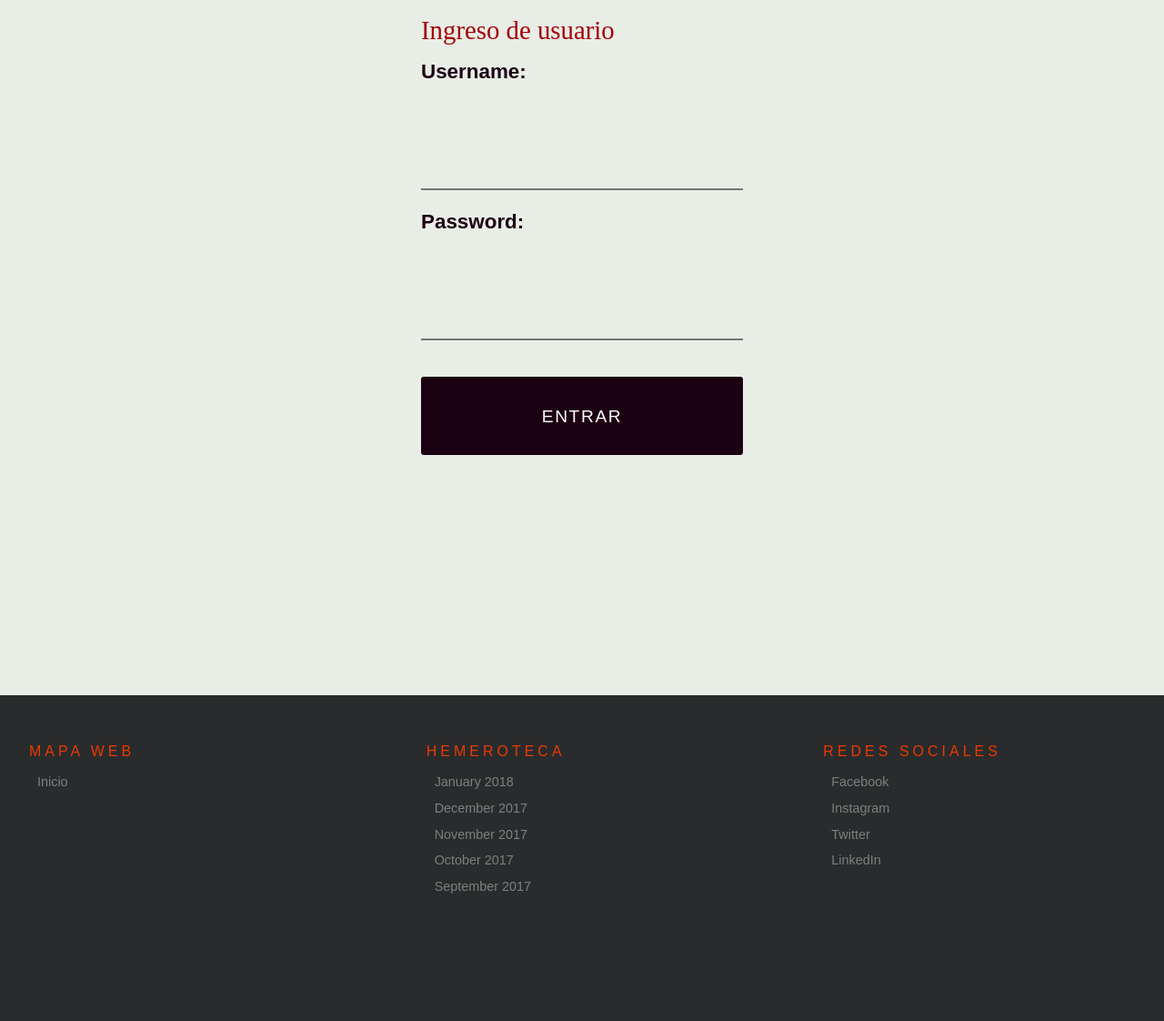
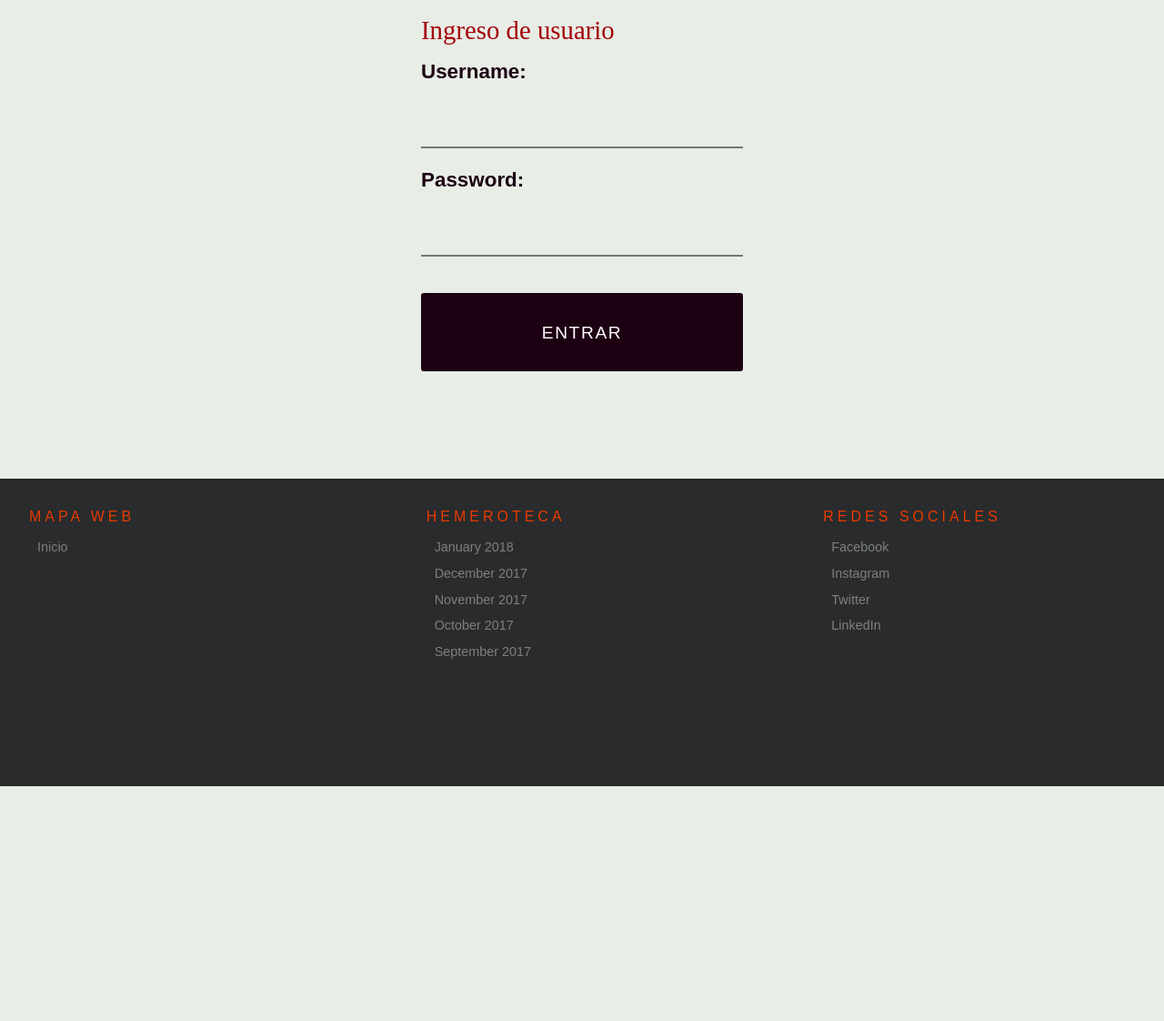
Before and after one commit to Alcaudon/codertexts, a Django app: page /login/ in a window 1280 px wide. Shown: the part 78-1200 px from the top of the page at 91% size. Run offline with Django 3.2, Linux system fonts and the light colour scheme; some libraries are stand-ins or nearby versions; some web fonts are replaced.

Commit message:
Se solucionan los problema de prevalidación en la pantalla de cregistro de usuario así como un problema con el diseño que impedía ver el botón de Darse de Alta.

```diff
--- a/articles/static/css/custom.css
+++ b/articles/static/css/custom.css
@@ -611,7 +611,7 @@ html {
  input[type="password"],
  textarea{
     display: block;
-    height: 6rem;
+    height: 3rem;
     padding: 1.5rem 0;
     border: 0;
     outline: none;
@@ -992,10 +992,9 @@ input[type="button"].btn--primary:focus {
  /* Footer */
 
  footer {
-    position: absolute;
     bottom: 0;
     width:100%;
-    margin-top: 10.2rem;
+    margin-top: 6.2rem;
     padding-bottom: 6rem;
     font-size: 1.5rem;
     line-height: 2;
--- a/articles/templates/base.html
+++ b/articles/templates/base.html
@@ -12,10 +12,8 @@
 
     <!-- Bootstrap core CSS -->
     <link rel="stylesheet" href="{% static 'css/bootstrap.min.css' %}">
+    <link rel="stylesheet" href="{% static 'css/font-awesome/css/font-awesome.min.css' %}">
     <link rel="stylesheet" href="{% static 'css/custom.css' %}">
-    <link rel="stylesheet" href="{% static 'css/font-awesome/css/font-awesome.min.css' %}">
-    <!-- Custom styles for this template -->
-
   </head>
   <body>
 
@@ -82,15 +80,10 @@
       {% block content %}{% endblock %}
 
 <!--inicio del footer -->
-   <!-- s-footer
-    ================================================== -->
     <footer class="s-footer">
             <div class="row">
-
                 <div class="col-md-4">
-
                     <h4>Mapa web</h4>
-
                     <ul class="s-footer__linklist">
                         <li><a href="#0">Inicio</a></li>
                       {% for category in categories %}
@@ -99,11 +92,8 @@
                           </li>
                       {% endfor %}
                     </ul>
-
                 </div> <!-- end s-footer__sitelinks -->
-
                 <div class="col-md-4">
-
                     <h4>Hemeroteca</h4>
 
                     <ul class="s-footer__linklist">
@@ -149,9 +139,6 @@
             </form>
             <a href="#0" title="Close Search" class="header__overlay-close">Cerrar</a>
      </div>  <!-- end search -->
-    <!-- Bootstrap core JavaScript
-    ================================================== -->
-    <!-- Placed at the end of the document so the pages load faster -->
     </body>
     <script>
         function cambio(valor) {
--- a/users/forms.py
+++ b/users/forms.py
@@ -1,11 +1,21 @@
 from django.contrib.auth.forms import UserCreationForm
 from django import forms
 from django.forms import Textarea, TextInput, EmailInput, PasswordInput
-
 from users.models import User
 
 
 class SignupForm(UserCreationForm):
+    first_name = forms.CharField(required=True, widget=TextInput(attrs={'class': 'full-width'}))
+    last_name = forms.CharField(required=False, widget=TextInput(attrs={'class': 'full-width'}))
+    username = forms.CharField(max_length=30, required=True, widget=TextInput(attrs={'class': 'full-width'}))
+    password1 = forms.CharField(required=True, widget=PasswordInput(attrs={'class': 'full-width'}))
+    password2 = forms.CharField(required=True, widget=PasswordInput(attrs={'class': 'full-width'}))
+    email = forms.EmailField(max_length=254, required=True, widget=EmailInput(attrs={'class': 'full-width'}))
+    instagram_user = forms.CharField(required=False, widget=TextInput(attrs={'class': 'full-width'}))
+    twitter_user = forms.CharField(required=False, widget=TextInput(attrs={'class': 'full-width'}))
+    facebook_user = forms.CharField(required=False, widget=TextInput(attrs={'class': 'full-width'}))
+    about_me = forms.CharField(required=True, widget=Textarea(attrs={'rows': 1, 'class': 'full-width'}))
+
     class Meta:
         model = User
         fields = ['first_name',
@@ -18,18 +28,6 @@ class SignupForm(UserCreationForm):
                   'twitter_user',
                   'facebook_user',
                   'about_me']
-        widgets = {
-                   "first_name": TextInput(attrs={'class': 'full-width'}),
-                   "last_name": TextInput(attrs={'class': 'full-width'}),
-                   "username": TextInput(attrs={'class': 'full-width'}),
-                   "email": EmailInput(attrs={'class': 'full-width'}),
-                   "password1": PasswordInput(attrs={'class': 'full-width'}),
-                   "password2": PasswordInput(attrs={'class': 'full-width'}),
-                   "instagram_user": TextInput(attrs={'class': 'full-width'}),
-                   "twitter_user": TextInput(attrs={'class': 'full-width'}),
-                   "facebook_user": TextInput(attrs={'class': 'full-width'}),
-                   "about_me": Textarea(attrs={'rows': 1, 'class': 'full-width'}),
-                   }
 
 
 class LoginForm(forms.Form):
--- a/users/models.py
+++ b/users/models.py
@@ -1,8 +1,6 @@
 from django.conf import settings
 from django.db import models
 from django.contrib.auth.models import AbstractUser
-from django.db.models.signals import post_save
-from django.dispatch import receiver
 from rest_framework.authtoken.models import Token
 
 
--- a/users/templates/login.html
+++ b/users/templates/login.html
@@ -1,6 +1,6 @@
 {% extends "base.html" %}
 {% load i18n %}
-{% block head_title %} Login {% endblock %}
+{% block title %} Login {% endblock %}
 
 {% block content %}
     <div class="container">
--- a/users/templates/signup_form.html
+++ b/users/templates/signup_form.html
@@ -1,6 +1,6 @@
 {%  extends "base.html" %}
 {% load i18n %}
-{% block title %} Sign Up {% endblock %}
+{% block title %} Signup {% endblock %}
 {% block content %}
     <div class="container">
         <div class="row ">
@@ -24,5 +24,4 @@
             <div class="col-md-3">&nbsp;</div>
         </div>
     </div>
-
 {% endblock %}
--- a/users/views.py
+++ b/users/views.py
@@ -45,8 +45,8 @@ class LoginUserView(APIView):
 class SignupView(View):
 
     def get(self, request):
-        context = {'form': SignupForm()}
-        return render(request, "signup_form.html", context)
+        form = SignupForm()
+        return render(request, "signup_form.html", {'form': form})
 
     def post(self, request):
         form = SignupForm(request.POST)
```
Lines whose indentation alone changed are shown as unchanged.
